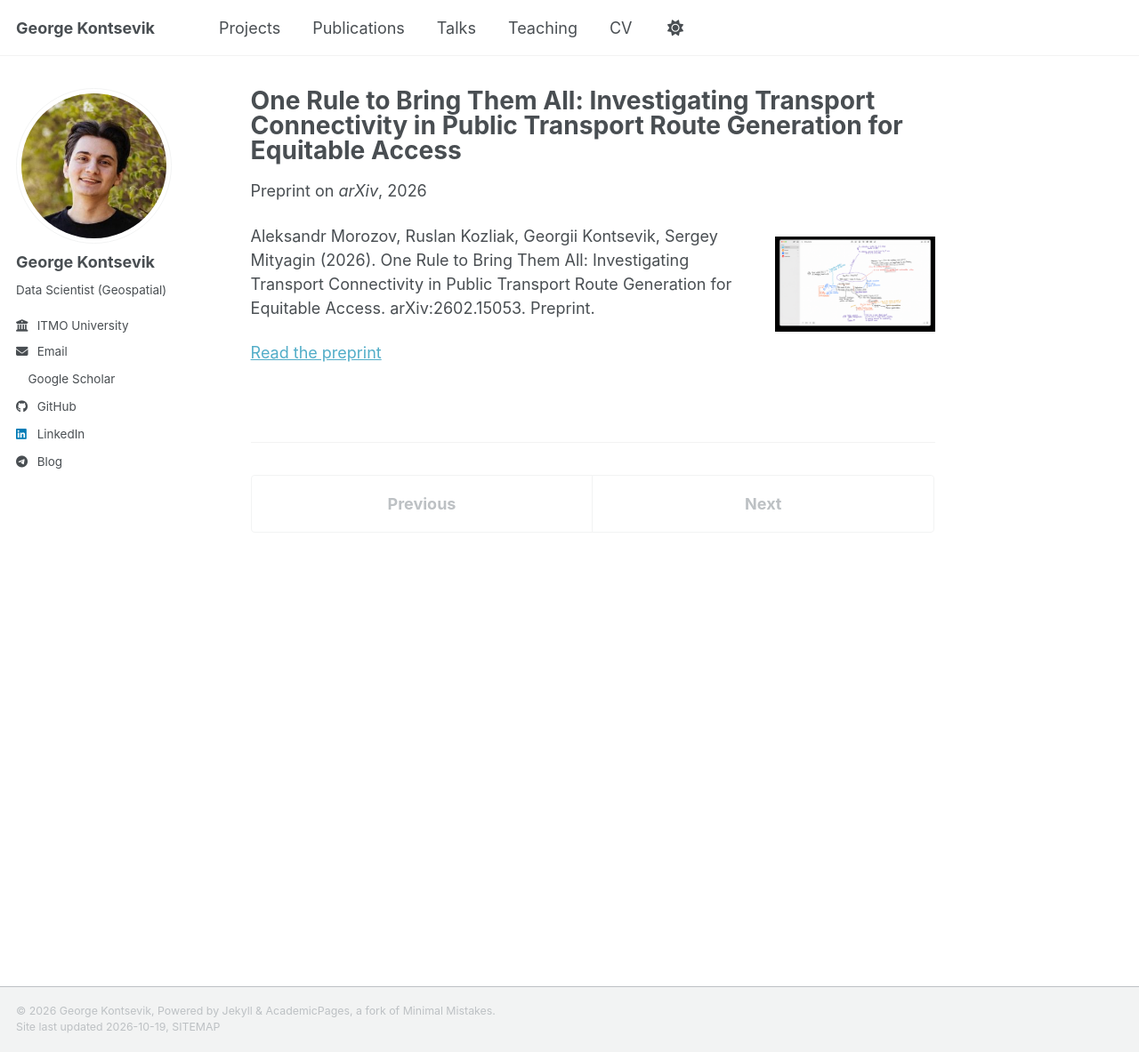
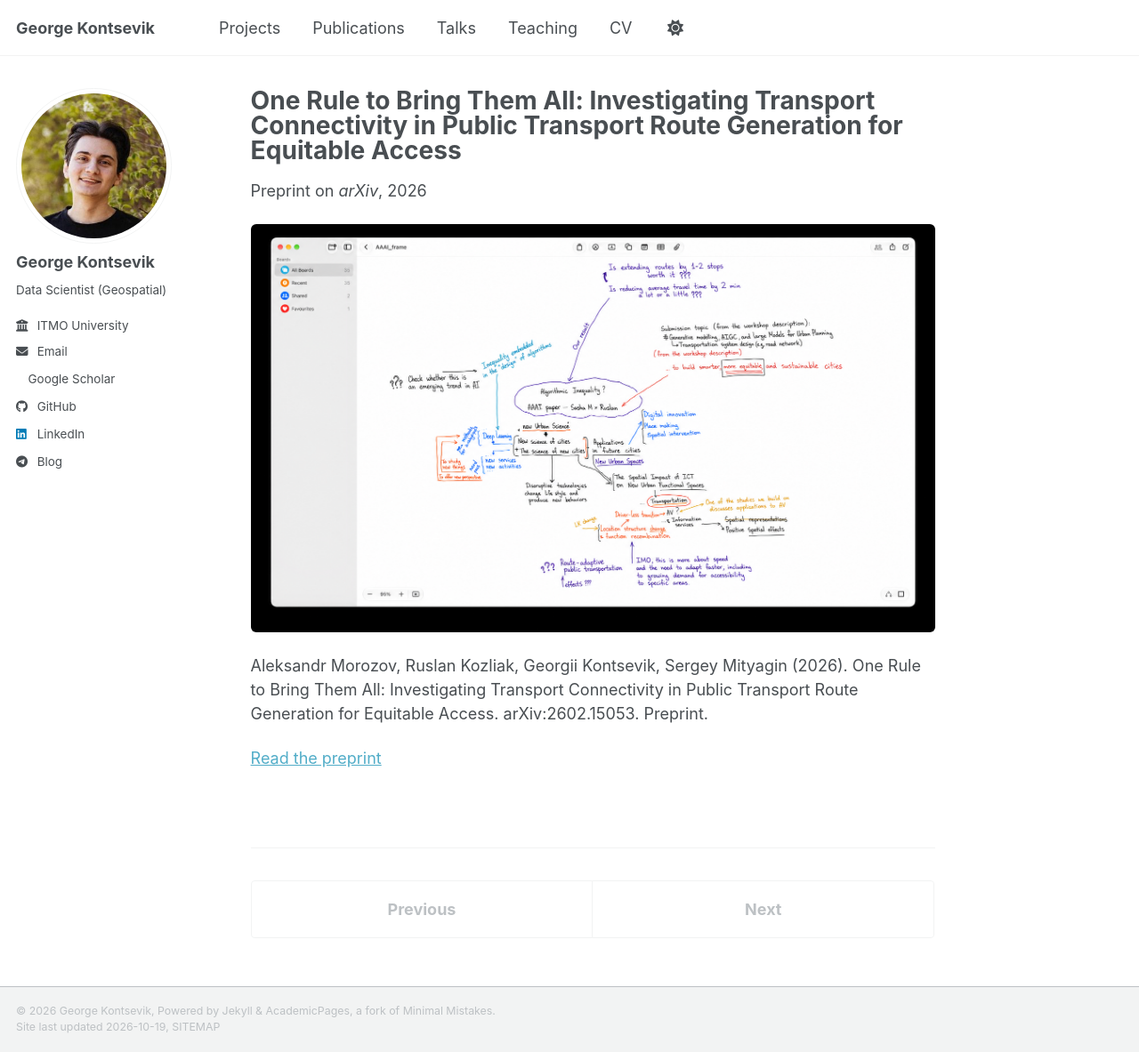
Before and after one commit to GeorgeKontsevik/GeorgeKontsevik.github.io, a Jekyll site: the page built from _publications/one-rule-to-bring-them-all-investigating-transport-connectivity-in-public-transport-route-generation-for-equitable-access.md, in a window 1280 px wide and 1183 px high. Shown: the whole window at 89% size. Built offline with Jekyll 4.4.1, drawn with Linux system fonts in a browser that asks for light colours; a style sheet for code colours, icons or effects is not loaded.

Commit message:
Show preprint figures at full size on detail pages

```diff
--- a/_includes/entry-image.html
+++ b/_includes/entry-image.html
@@ -1,5 +1,5 @@
 {% assign item = include.item %}
-<aside class="entry-image" aria-label="Image for {{ item.title | escape }}">
+<aside class="entry-image{% if include.full %} entry-image--full{% endif %}" aria-label="Image for {{ item.title | escape }}">
   {% if item.image and item.image != "" %}
     <img src="{{ item.image | relative_url }}" alt="{{ item.image_alt | default: item.title | escape }}" loading="lazy">
   {% else %}
--- a/_layouts/single.html
+++ b/_layouts/single.html
@@ -52,7 +52,11 @@ layout: default
 
       <section class="page__content" itemprop="text">
         {% if page.image_slot or page.collection == 'publications' or page.collection == 'portfolio' %}
-          {% include entry-image.html item=page %}
+          {% if page.collection == 'publications' and page.category == 'preprints' %}
+            {% include entry-image.html item=page full=true %}
+          {% else %}
+            {% include entry-image.html item=page %}
+          {% endif %}
         {% endif %}
         {{ content }}
 
--- a/_sass/layout/_archive.scss
+++ b/_sass/layout/_archive.scss
@@ -290,6 +290,18 @@ img[src$="/arctic-network-scheme.png"] {
   margin: 0 0 20px 24px;
 }
 
+.page__content > .entry-image--full {
+  float: none;
+  width: 100%;
+  max-width: 960px;
+  margin: 0 0 24px;
+}
+
+.entry-image--full img {
+  aspect-ratio: auto;
+  max-height: none;
+}
+
 .page__content::after {
   content: "";
   display: block;
```
